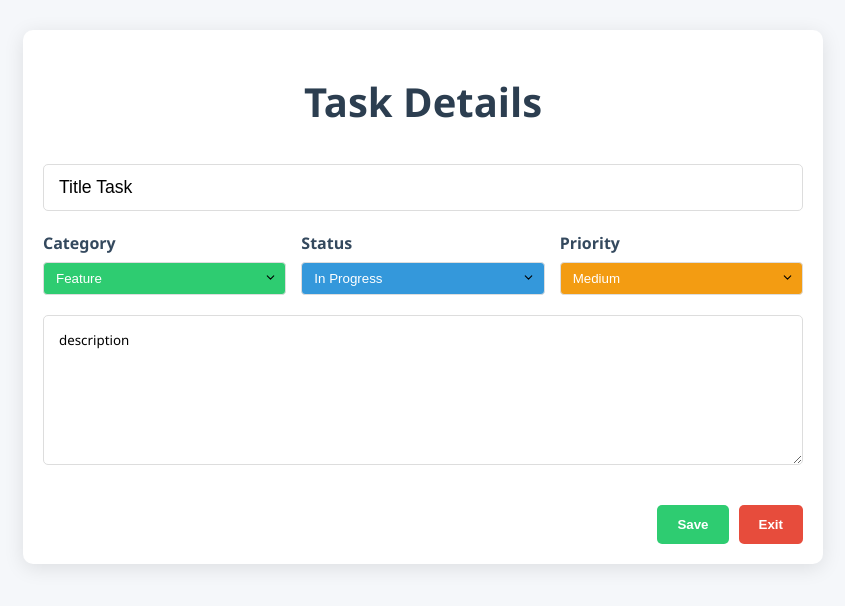
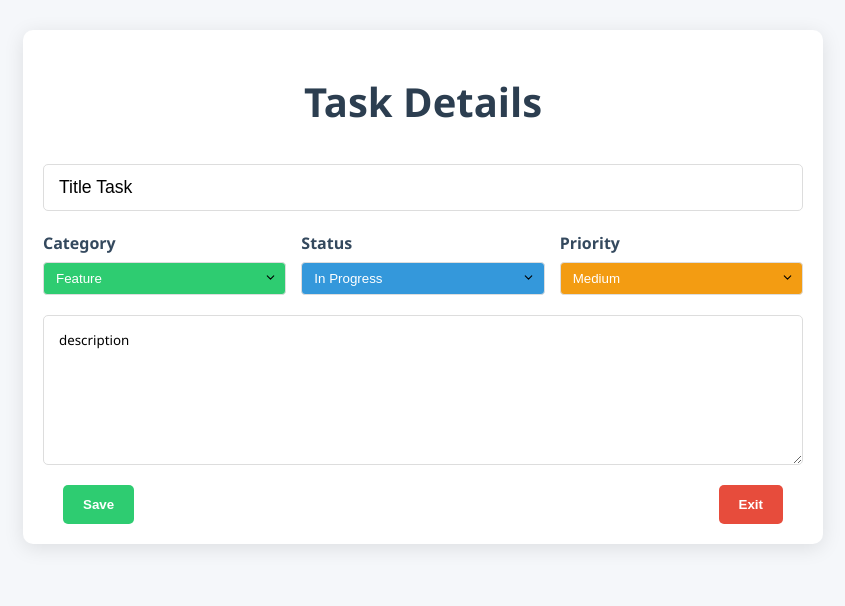
Before and after one commit to serjobor/Task-manager-React-TS-, a React (Vite) app in the folder task-manager/: page /task/1 in a window 1280 px wide. Shown: the top 606 px of the page, without its empty margins (217-1062 px from the left). Built offline with nearby package versions, Linux system fonts and the light colour scheme.

Commit message:
change file with styles

```diff
--- a/task-manager/src/styles/TaskCard.css
+++ b/task-manager/src/styles/TaskCard.css
@@ -96,6 +96,6 @@
 
 .button-group {
   display: flex;
-  justify-content: flex-end;
-  margin-top: 20px;
+  justify-content: space-between;
+  margin: 0px 20px;
 }
--- a/task-manager/src/styles/TaskItem.css
+++ b/task-manager/src/styles/TaskItem.css
@@ -12,14 +12,16 @@
   display: flex;
   justify-content: space-between;
   align-items: center;
+
+  margin-bottom: 15px;
 }
 
 .taskItem__title {
   font-size: 1.2rem;
-  margin-bottom: 15px;
+  /* margin-bottom: 15px; */
   color: #2c3e50;
   border-bottom: 1px solid #eee;
-  padding-bottom: 10px;
+  /* padding-bottom: 10px; */
 
   max-width: 300px;
   max-height: 35px;
```
